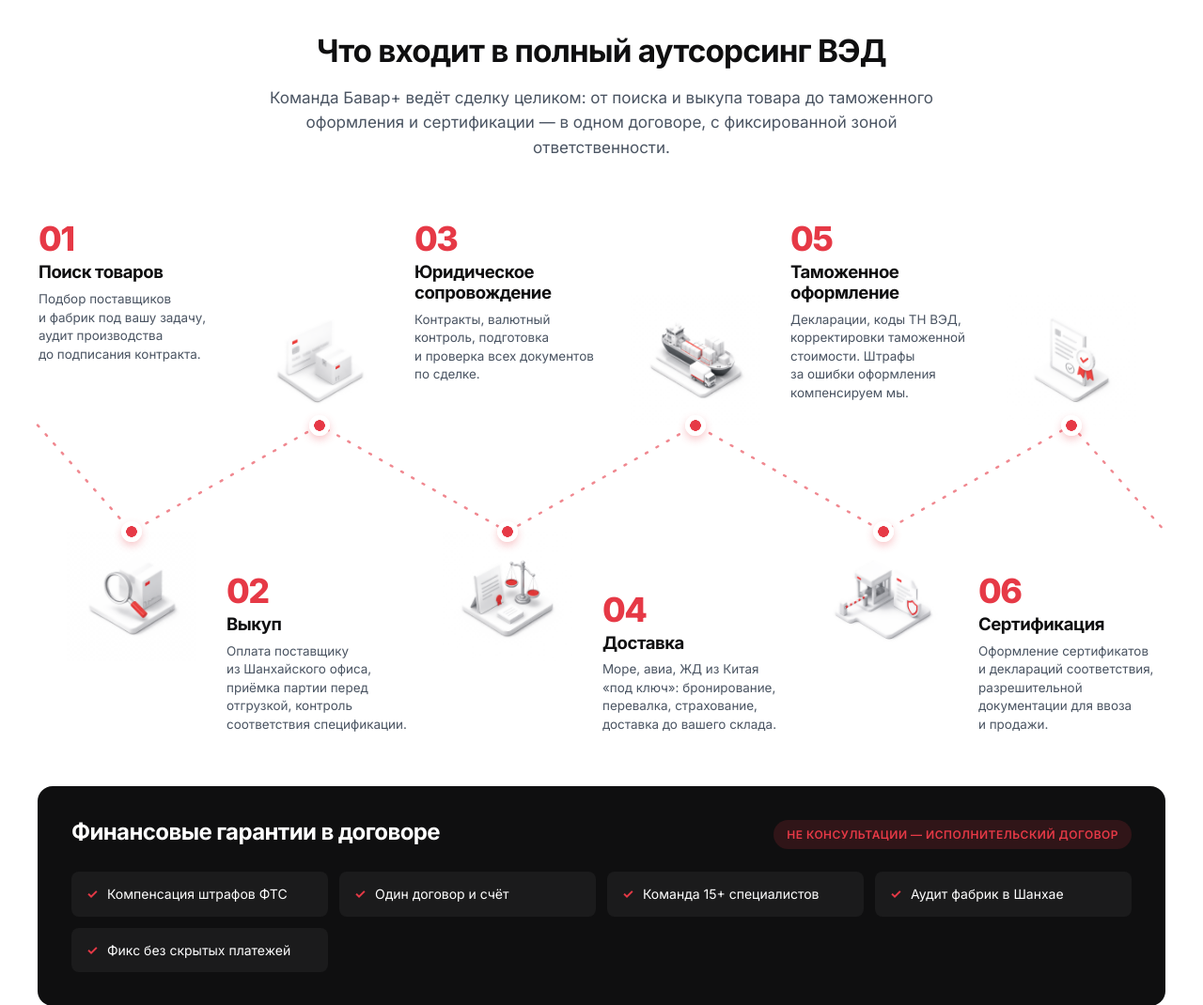
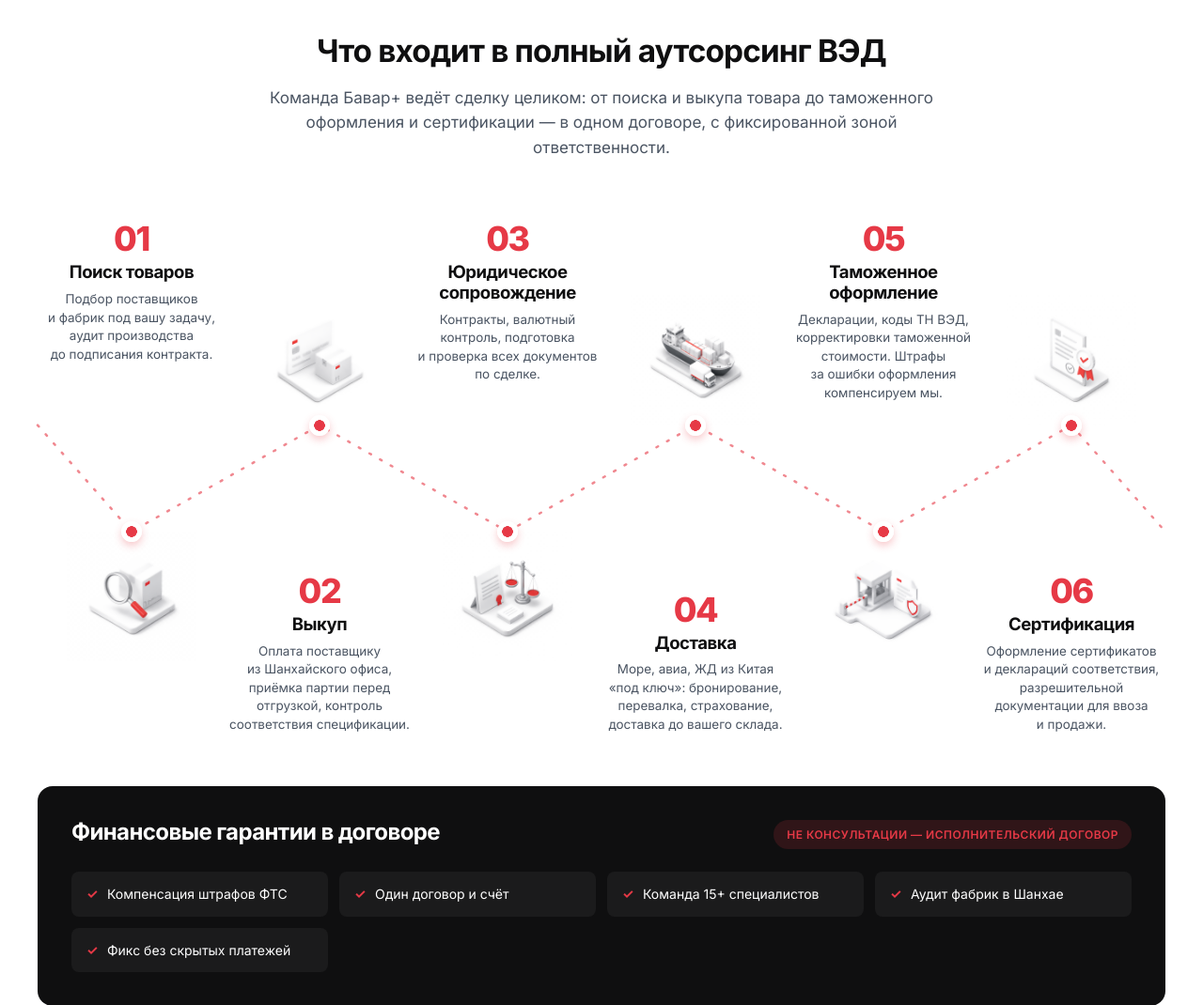
Before and after one commit to ArtemCrazy/bavarplus, a PHP site: page / in a window 1280 px wide. Shown: the part 2542-3612 px from the top of the page at 94% size. Run offline with PHP 8.4, Linux system fonts and the light colour scheme.

Commit message:
Block 04 zigzag: center card text on the node (was left-aligned, looked shifted)
Co-Authored-By: Claude Opus 4.8 <noreply@anthropic.com>

```diff
--- a/assets/styles.css
+++ b/assets/styles.css
@@ -934,7 +934,7 @@ p { margin: 0; }
   left: 50%;
   transform: translateX(-50%);
   width: 100%;
-  text-align: left;
+  text-align: center;
 }
 .pf-card__num {
   font-size: clamp(28px, 2.8vw, 42px);
--- a/index.html
+++ b/index.html
@@ -8,7 +8,7 @@
 <link rel="preconnect" href="https://fonts.googleapis.com">
 <link rel="preconnect" href="https://fonts.gstatic.com" crossorigin>
 <link href="https://fonts.googleapis.com/css2?family=Inter:wght@400;500;600;700;800;900&display=swap" rel="stylesheet">
-<link rel="stylesheet" href="assets/styles.css?v=66">
+<link rel="stylesheet" href="assets/styles.css?v=67">
 </head>
 <body>
 
```
